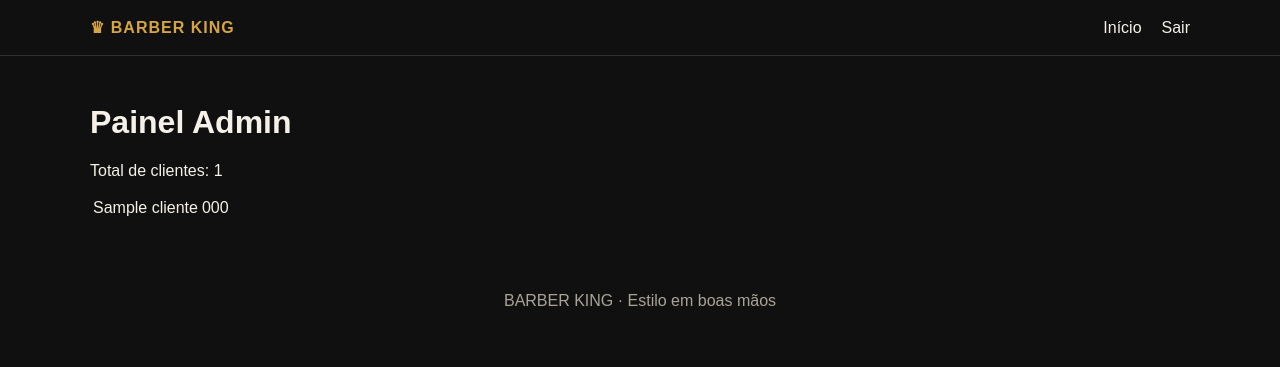
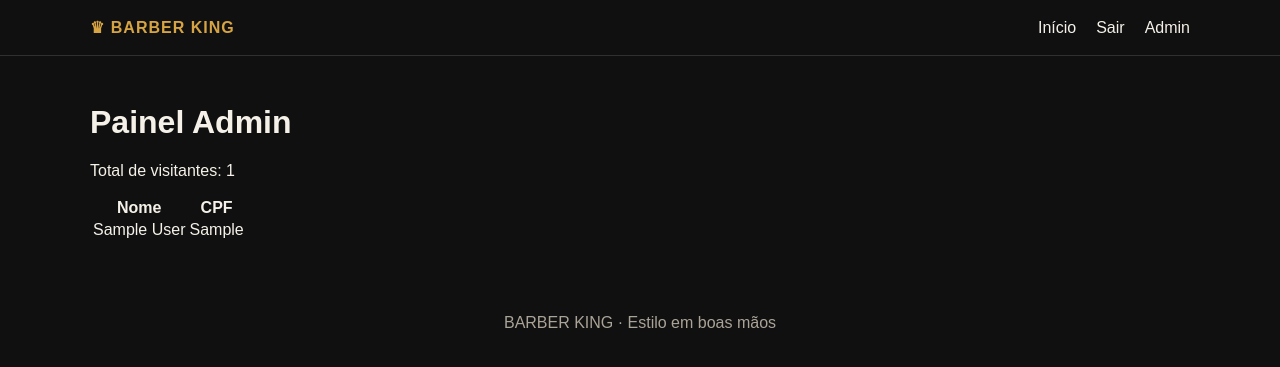
Before and after one commit to RafitaLoko/senac-gerenciamento-barbearia, a Django app: template gerenciamento_barbearia/app/templates/admin.html in a window 1280 px wide. Shown: the top 367 px of the page. Run offline with Django 5.2, Linux system fonts and the light colour scheme; a user stored in the database is signed in; tables that the repository leaves empty hold one stand-in row (values such as "Sample post"); the template is opened without the code that fills it: values that come from a table or form of the project are taken from there, most other values are stand-ins (such as "Sample title", 1, 10 or a date in 2020).

Commit message:
uma parte do admin

```diff
--- a/gerenciamento_barbearia/app/templates/admin.html
+++ b/gerenciamento_barbearia/app/templates/admin.html
@@ -1,24 +1,45 @@
 <!DOCTYPE html>
 <html lang="en">
+
 <head>
     <meta charset="UTF-8">
     <meta name="viewport" content="width=device-width, initial-scale=1.0">
     <title>Document</title>
 </head>
+
 <body>
     {% extends 'base.html' %}
 
     {% block content %}
 
     <h1>Painel Admin</h1>
-    <p>Total de clientes: {{ total_clientes }}</p>
+    <p>Total de visitantes: {{ total_visitantes }}</p>
 
     <table>
-        {% for c in clientes %}
-        <tr><td>{{ c.nome }}</td><td>{{ c.telefone }}</td></tr>
-        {% endfor %}
+        <thead>
+
+            <tr>
+                <th>Nome</th>
+                <th>CPF</th>
+            </tr>
+        </thead>
+        <tbody>
+            {% for v in visitantes %}
+            <tr>
+                <td>{{ v.user.get_full_name|default:v.user.username }}</td>
+                <td>{{ v.cpf }}</td>
+            </tr>
+            {% empty %}
+            <tr>
+
+                <td colspan="2">Nenhum visitante encontrado.</td>
+            </tr>
+            {% endfor %}
+        </tbody>
+
     </table>
     {% endblock %}
 
 </body>
+
 </html>
--- a/gerenciamento_barbearia/app/templates/base.html
+++ b/gerenciamento_barbearia/app/templates/base.html
@@ -14,6 +14,7 @@
   <nav>
     <a href="{% url 'dashboard_cliente' %}">Início</a>
     <a href="{% url 'logout' %}">Sair</a>
+    <a href="{% url 'admin_painel' %}">Admin</a>
   </nav>
   {% else %}
   <nav><a href="{% url 'login' %}">Entrar</a></nav>
```
